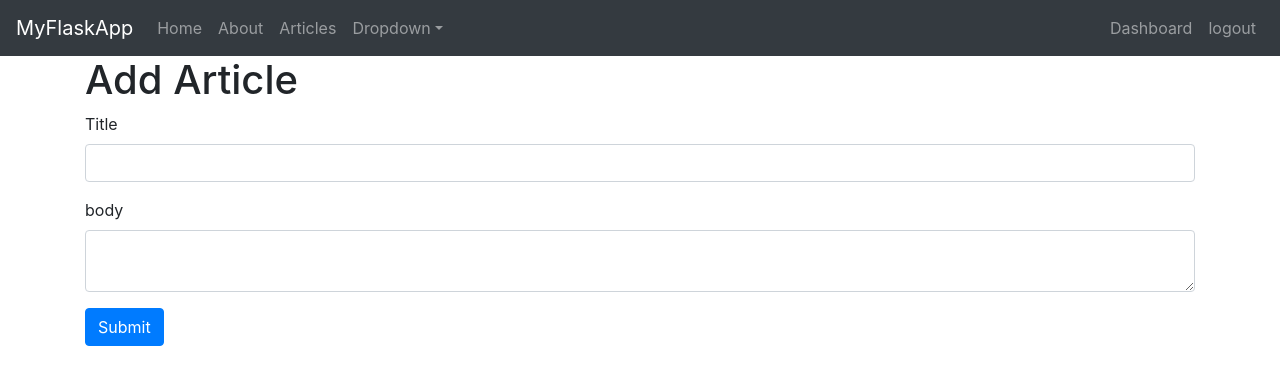
After one commit to markchen555/myFlaskApp, a Flask app: page /add_article in a window 1280 px wide. The commit adds this page. Shown: the top 385 px of the page. Run offline with Flask 2, Linux system fonts and the light colour scheme; the visitor is signed in with stand-in values (Sample User, id 1); some libraries are stand-ins or nearby versions.

Commit message:
Doc: Implemented add_article page and route and Intergrated CKEditor into text area

```diff
--- a/app.py
+++ b/app.py
@@ -133,6 +133,7 @@ def is_logged_in(f):
 
 # Logout route
 @app.route('/logout')
+@is_logged_in
 def logout():
   session.clear()
   flash('You are now logged out', 'sucess')
@@ -144,6 +145,38 @@ def logout():
 def dashboard():
   return render_template('dashboard.html')
 
+# Article form class
+class ArticleForm(Form):
+  title = StringField('Title', [validators.Length(min=1, max=200)])
+  body = TextAreaField('body', [validators.Length(min=20)])
+
+# Add Article
+@app.route('/add_article', methods=['GET', 'POST'])
+@is_logged_in
+def add_article():
+  form = ArticleForm(request.form)
+  if request.method == 'POST' and form.validate():
+    title = form.title.data
+    body = form.body.data
+
+    # Create Cursor
+    cur = mysql.connection.cursor()
+
+    # Execute
+    cur.execute("INSERT INTO articles(title, body, author) VALUES(%s, %s, %s)", (title, body, session['username']))
+
+    # Commit to DB
+    mysql.connection.commit()
+
+    #Close connection
+    cur.close()
+
+    flash('Article Created', 'success')
+
+    return redirect(url_for('dashboard'))
+
+  return render_template('add_article.html', form=form)
+
 # basic server
 if __name__ == '__main__':
   app.secret_key='secret123'
--- /dev/null
+++ b/templates/add_article.html
@@ -0,0 +1,15 @@
+{% extends 'layout.html' %}
+
+{% block body %}
+  <h1>Add Article</h1>
+  {% from "includes/_formhelpers.html" import render_field %}
+  <form action="" method="POST">
+    <div class="form-group">
+      {{ render_field(form.title, class_="form-control") }}
+    </div>
+    <div class="form-group">
+      {{ render_field(form.body, class_="form-control", id="editor") }}
+    </div>
+    <p><input type="submit" value="Submit" class="btn btn-primary">
+  </form>
+  {% endblock %}
--- a/templates/dashboard.html
+++ b/templates/dashboard.html
@@ -2,4 +2,6 @@
 
 {% block body %}
   <h1>Dashboard <small> Welcome {{session.username}} </small></h1>
+  <a href="/add_article" class="btn btn-success">Add Article</a>
+  <hr>
 {% endblock %}
--- a/templates/layout.html
+++ b/templates/layout.html
@@ -16,5 +16,13 @@
   <script src="https://code.jquery.com/jquery-3.2.1.slim.min.js" integrity="sha384-KJ3o2DKtIkvYIK3UENzmM7KCkRr/rE9/Qpg6aAZGJwFDMVNA/GpGFF93hXpG5KkN" crossorigin="anonymous"></script>
   <script src="https://cdnjs.cloudflare.com/ajax/libs/tether/1.4.0/js/tether.min.js" integrity="sha384-DztdAPBWPRXSA/3eYEEUWrWCy7G5KFbe8fFjk5JAIxUYHKkDx6Qin1DkWx51bBrb" crossorigin="anonymous"></script>
   <script src="https://maxcdn.bootstrapcdn.com/bootstrap/4.0.0/js/bootstrap.min.js"></script>
+  <script src="https://cdn.ckeditor.com/ckeditor5/1.0.0-alpha.2/classic/ckeditor.js"></script>
+  <script>
+    ClassicEditor
+        .create( document.querySelector( '#editor' ) )
+        .catch( error => {
+            console.error( error );
+        } );
+  </script>
 </body>
 </html>
```
Also changed, not shown: README.md.
